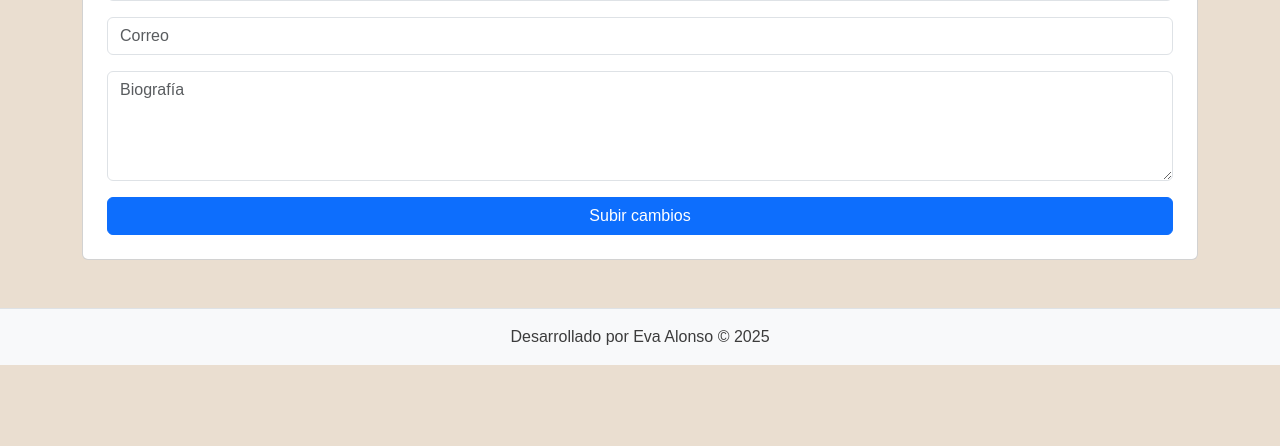
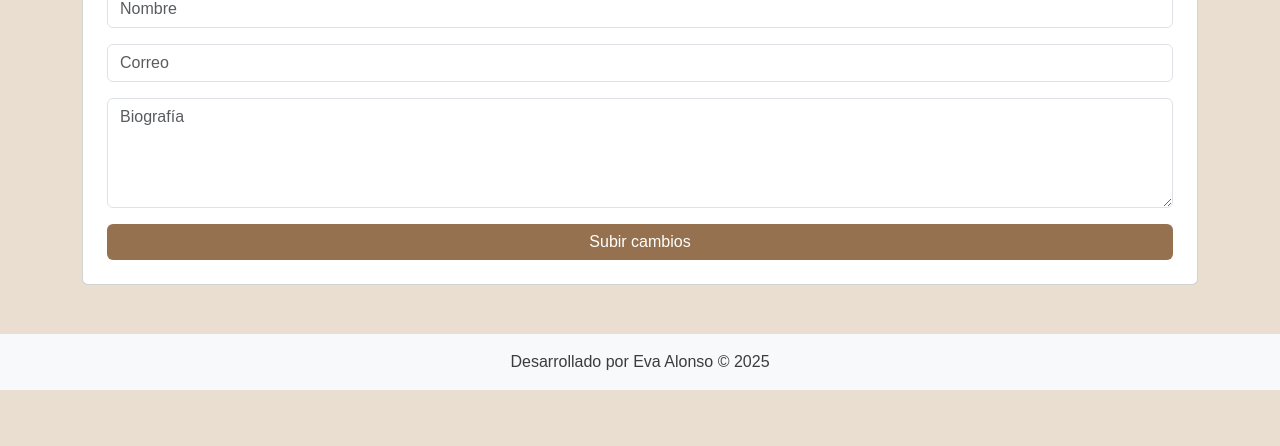
Before and after one commit to EvamAlonso95/tfg_alejandria, a PHP site: the page made by views/profiles/editProfile.php in a window 1280 px wide. Shown: the part 354-800 px from the top of the page. Run offline with PHP 8.4, Linux system fonts and the light colour scheme; the template is opened without the code that fills it, so the values that code supplies are empty; the visitor is signed in with stand-in values (Sample User, id 1); some libraries are stand-ins or nearby versions.

Commit message:
fix: general styles

```diff
--- a/assets/css/styles.css
+++ b/assets/css/styles.css
@@ -19,8 +19,9 @@ body {
 }
 
 a {
-    color: var(--color-almond);
+
     text-decoration: none;
+    color: var(--color-earth);
 
 }
 
@@ -34,12 +35,14 @@ a:hover {
 
     background-color: var(--color-earth);
     border: none;
+    color: #fff;
 
 }
 
 .btn-earth:hover {
     background-color: #ACB087;
     border: none;
+
 }
 
 nav.navbar .navbar-collapse .nav-item:hover,
--- a/views/profiles/editProfile.php
+++ b/views/profiles/editProfile.php
@@ -13,8 +13,7 @@ require_once 'views/layout/head.php'; ?>
             <!-- Imagen y carga -->
             <div class="row mb-3">
                 <div class="col-md-4 text-center mb-2">
-                    <!-- Aquí puedes mostrar una imagen previa si ya existe -->
-                    <div style="width: 100px; height: 100px; background-color: #e9ecef;" class="mx-auto mb-2">
+                    <div class="mx-auto mb-2 w-50">
                         <img src="<?= base_url . $user->getProfileImage() ?>" alt="Foto de perfil" class="img-fluid h-100 object-fit-cover rounded">
                     </div>
                 </div>
@@ -40,7 +39,7 @@ require_once 'views/layout/head.php'; ?>
 
             <!-- Botón -->
             <div class="text-center">
-                <input type="submit" class="btn btn-primary w-100" value="Subir cambios" />
+                <input type="submit" class="btn btn-earth w-100" value="Subir cambios" />
             </div>
         </div>
     </form>
```
